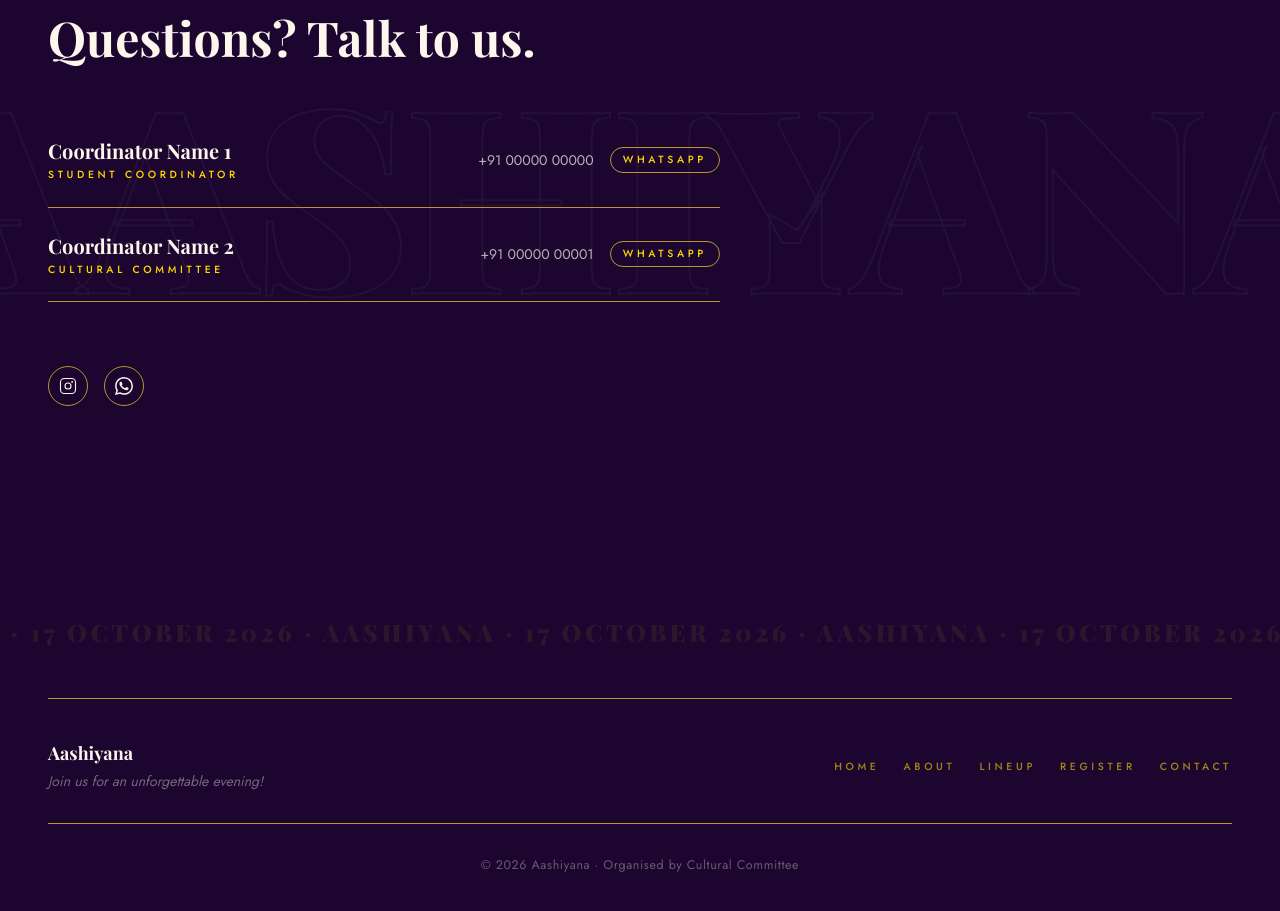
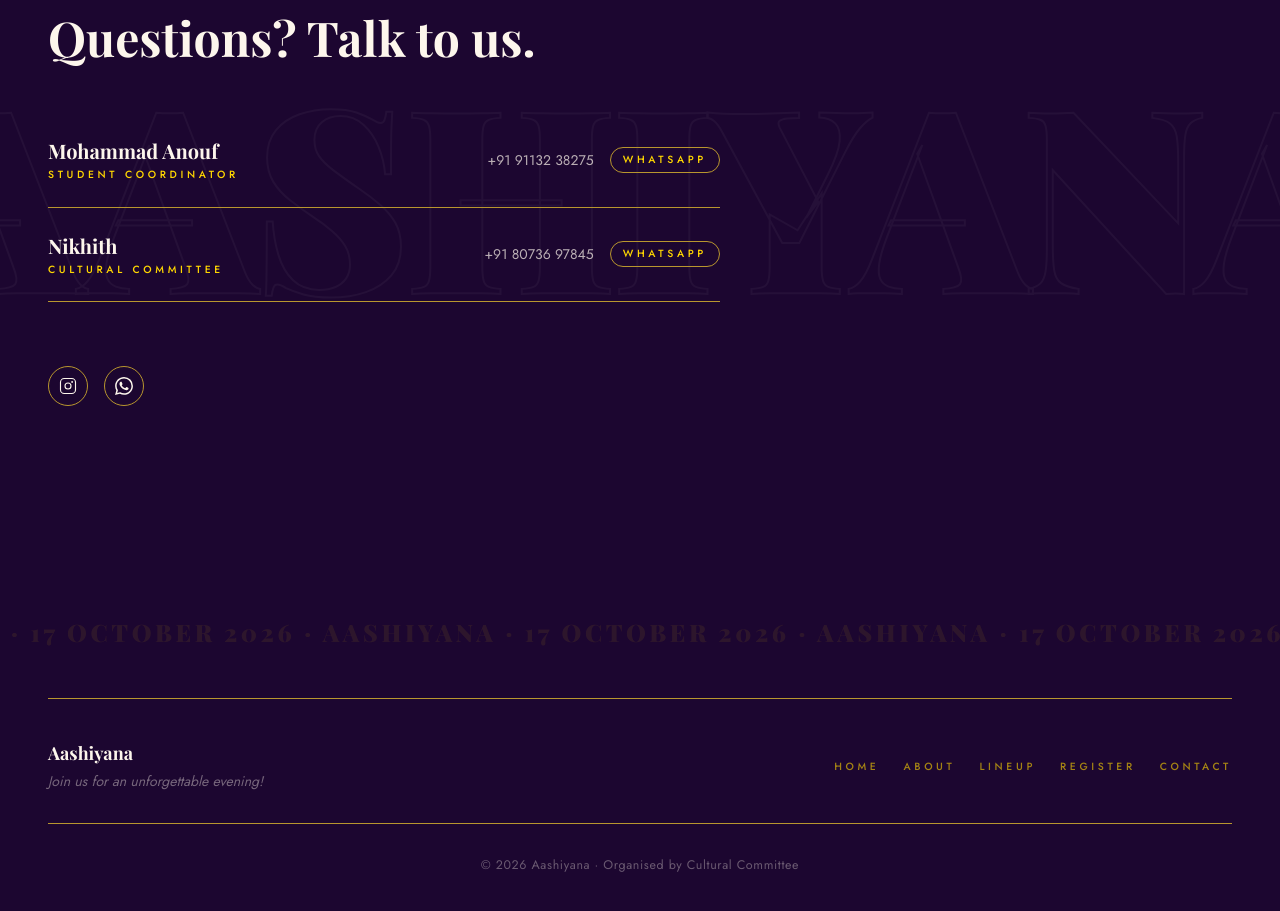
Before and after one commit to mdanouf44-cyber/aashiyana3.0, a React (Vite) app: page / in a window 1280 px wide. Shown: the part 3820-4731 px from the top of the page. Built offline with nearby package versions, Linux system fonts and the light colour scheme; no server answers; a web font is replaced by a local one.

Commit message:
chore: update coordinator contacts and WhatsApp details

```diff
--- a/src/data/event.js
+++ b/src/data/event.js
@@ -55,20 +55,20 @@ export const years = ["1st Year", "2nd Year", "3rd Year", "4th Year", "Other"];
 
 export const contacts = [
   {
-    name: "Coordinator Name 1",
+    name: "Mohammad Anouf",
     role: "Student Coordinator",
-    phone: "+91 00000 00000",
-    whatsapp: "910000000000",
+    phone: "+91 91132 38275",
+    whatsapp: "9113238275",
   },
   {
-    name: "Coordinator Name 2",
+    name: "Nikhith",
     role: "Cultural Committee",
-    phone: "+91 00000 00001",
-    whatsapp: "910000000001",
+    phone: "+91 80736 97845",
+    whatsapp: "8073697845",
   },
 ];
 
 export const social = {
   instagram: "https://instagram.com/yourhandle",
-  whatsapp: "https://wa.me/910000000000",
+  whatsapp: "https://wa.me/919113238275",
 };
```
